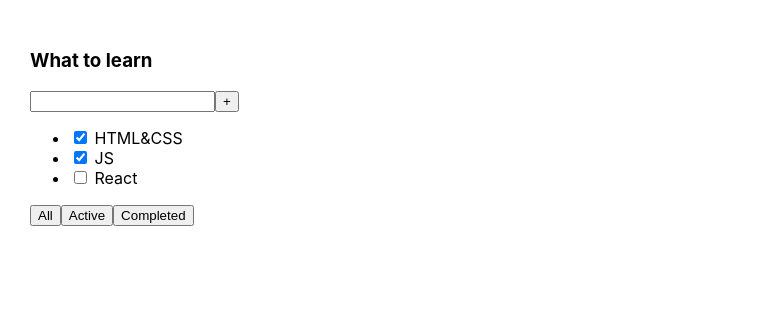
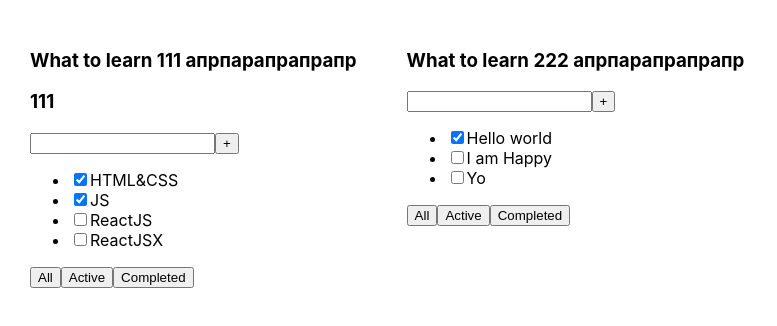
Before and after one commit to VitaliKozhurov/todo-list, a React (Create React App) app: page / in a window 1280 px wide. Shown: the top 326 px of the page, without its empty margins (0-777 px from the left). Built offline with nearby package versions, Linux system fonts and the light colour scheme.

Commit message:
first lesson todo

```diff
--- a/src/App.tsx
+++ b/src/App.tsx
@@ -1,26 +1,28 @@
 import React from 'react';
 import './App.css';
+import { TodoList } from './TodoList';
 
 function App() {
+
+    const forTrack1 = 'What to learn 111 апрпарапрапрапр';
+    const forTrack2 = 'What to learn 222 апрпарапрапрапр';
+
+    const tasks1 = [
+        { id: 1, title: "HTML&CSS", isDone: true },
+        { id: 2, title: "JS", isDone: true },
+        { id: 3, title: "ReactJS", isDone: false },
+        { id: 4, title: "ReactJSX", isDone: false },
+    ]
+    const tasks2 = [
+        { id: 1, title: "Hello world", isDone: true },
+        { id: 2, title: "I am Happy", isDone: false },
+        { id: 3, title: "Yo", isDone: false }
+    ]
+
     return (
         <div className="App">
-            <div>
-                <h3>What to learn</h3>
-                <div>
-                    <input/>
-                    <button>+</button>
-                </div>
-                <ul>
-                    <li><input type="checkbox" checked={true}/> <span>HTML&CSS</span></li>
-                    <li><input type="checkbox" checked={true}/> <span>JS</span></li>
-                    <li><input type="checkbox" checked={false}/> <span>React</span></li>
-                </ul>
-                <div>
-                    <button>All</button>
-                    <button>Active</button>
-                    <button>Completed</button>
-                </div>
-            </div>
+            <TodoList track1={forTrack1} track2={111} tasks={tasks1} />
+            <TodoList track1={forTrack2} tasks={tasks2} />
         </div>
     );
 }
--- /dev/null
+++ b/src/TodoList.tsx
@@ -0,0 +1,45 @@
+import React from 'react';
+
+type PropsType = {
+   track1: string,
+   track2?: string | number, // Если пропсы могут не прийти
+   tasks: Array<TaskType>, // Уточняем что конкретно мы будем передавать в массиве
+}
+
+type TaskType = {
+   id: number,
+   title: string,
+   isDone: boolean
+}
+
+export const TodoList = (props: PropsType) => {
+   return (
+      <div>
+         <h3>{props.track1}</h3>
+         <h3>{props.track2}</h3>
+         <div>
+            <input />
+            <button>+</button>
+         </div>
+         <ul>
+            {props.tasks.map(el => (
+               <li key={el.id}>
+                  <input
+                     type={"checkbox"}
+                     checked={el.isDone}
+                  >
+                  </input>
+                  <span>
+                     {el.title}
+                  </span>
+               </li>
+            ))}
+         </ul>
+         <div>
+            <button>All</button>
+            <button>Active</button>
+            <button>Completed</button>
+         </div>
+      </div>
+   )
+}
--- a/src/index.tsx
+++ b/src/index.tsx
@@ -8,11 +8,5 @@ const root = ReactDOM.createRoot(
   document.getElementById('root') as HTMLElement
 );
 root.render(
-  <React.StrictMode>
-    <App />
-  </React.StrictMode>
+  <App />
 );
-
-// If you want to start measuring performance in your app, pass a function
-// to log results (for example: reportWebVitals(console.log))
-// or send to an analytics endpoint. Learn more: https://bit.ly/CRA-vitals
```
